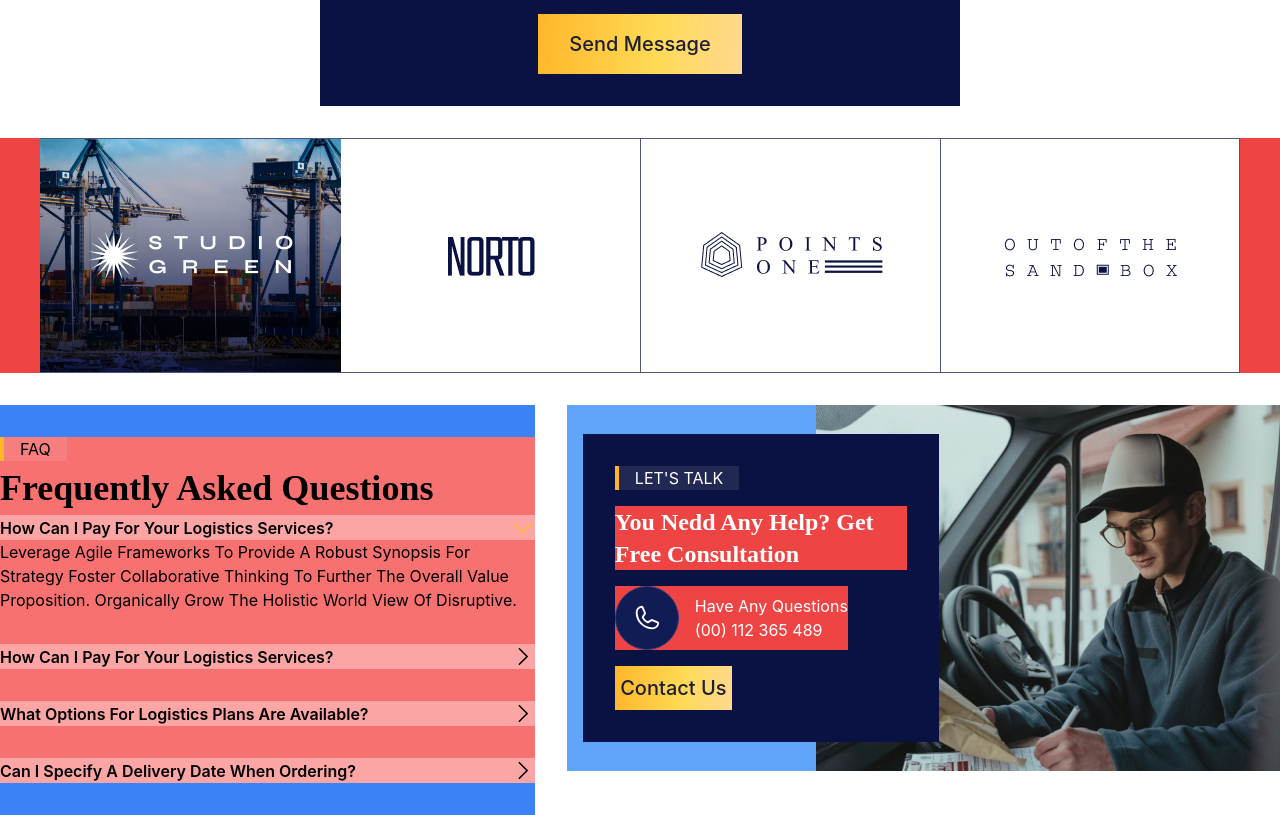
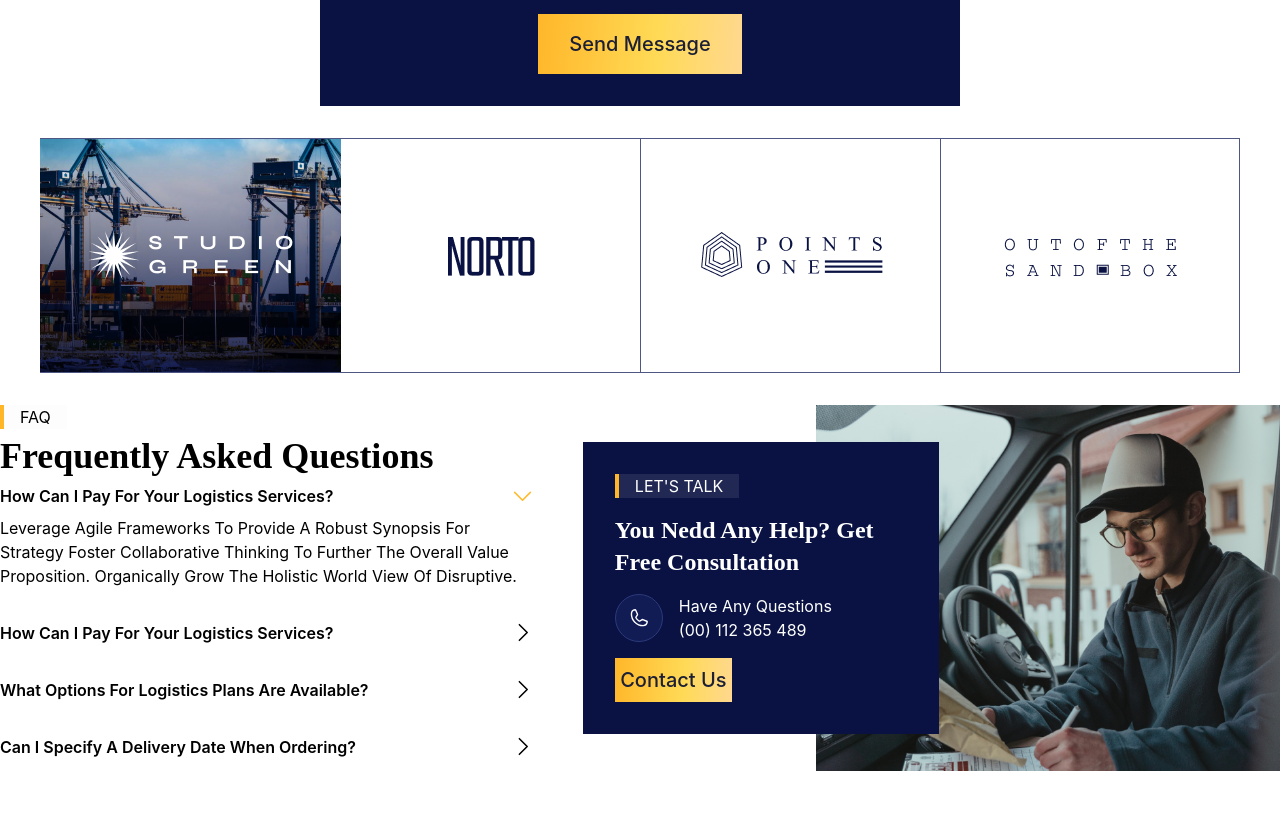
Before and after one commit to smartcollins/logistics, a React (Create React App) app: page /contact in a window 1280 px wide. Shown: the part 1320-2135 px from the top of the page. After the commit the page ends 2091 px from the top, so only its background shows below. Built offline with nearby package versions, Linux system fonts and the light colour scheme.

Commit message:
minor modification in Contact

```diff
--- a/src/pages/Contact.jsx
+++ b/src/pages/Contact.jsx
@@ -35,31 +35,31 @@ const Contact = ()=>{
                 <button style={{ color: color.darkTxt,background: `linear-gradient(94.06deg, ${color.grdt} -1.21%, ${color.grdt2} 58.66%, ${color.grdt3} 116.84%)` }} className=' py-4 font-medium text-xl capitalize text-center w-2/5 mt-8'>send message</button>
                 </div>
             </div>
-            <div className='bg-red-500 my-8'>
+            <div className='my-8'>
                 <img className='mx-auto' src={client} alt="client-logo" />
             </div>
             <div className='flex gap-8'>
-                <div className=' text-black bg-blue-500 py-8 w-3/4'>
-                    <div className='mx-auto w-fit text-left bg-red-400'>
+                <div className=' text-black w-3/4'>
+                    <div className='mx-auto w-fit text-left'>
                         <p style={{ borderLeft: `4px solid ${color.grdt}` }} className=' bg-[#e8e8e8]/10 uppercase w-fit px-4'>faq</p>
                         <p className='font-[Rubik] font-bold text-4xl/normal'>Frequently Asked Questions</p>
                         <div className=' space-y-8'>
-                            <div>
-                            <div className='flex justify-between items-center bg-red-300'>
-                                <p className=' font-semibold'>How can I pay for your logistics services?</p>
-                                <CaretDown size={25} color="#ffbb2b" />
+                            <div className=' space-y-2'>
+                                <div className='flex justify-between items-center'>
+                                    <p className=' font-semibold'>How can I pay for your logistics services?</p>
+                                    <CaretDown size={25} color="#ffbb2b" />
+                                </div>
+                                <p>Leverage agile frameworks to provide a robust synopsis for strategy foster collaborative thinking to further the overall value proposition. Organically grow the holistic world view of disruptive.</p>
                             </div>
-                            <p>Leverage agile frameworks to provide a robust synopsis for strategy foster collaborative thinking to further the overall value proposition. Organically grow the holistic world view of disruptive.</p>
-                        </div>
-                        <div className='flex justify-between items-center bg-red-300'>
+                        <div className='flex justify-between items-center'>
                             <p className=' font-semibold'>How can I pay for your logistics services?</p>
                             <CaretRight size={25} color="#000000" />
                         </div>
-                        <div className='flex justify-between items-center bg-red-300'>
+                        <div className='flex justify-between items-center'>
                             <p className=' font-semibold'>What options for logistics plans are available?</p>
                             <CaretRight size={25} color="#000000" />
                         </div>
-                        <div className='flex justify-between items-center bg-red-300'>
+                        <div className='flex justify-between items-center'>
                             <p className=' font-semibold'>Can i specify a delivery date when ordering?</p>
                             <CaretRight size={25} color="#000000" />
                         </div>
@@ -67,14 +67,14 @@ const Contact = ()=>{
                     </div>
                 </div>
                 {/* <div className='w-full h-[57vh] overflow-clip bg-blue-400 relative'> */}
-                <div className='w-full h-full bg-blue-400 relative'>
+                <div className='w-full h-full relative'>
                     {/* <img className='h-[70%] w-full object-cover' src={client2} alt="delivery" /> */}
                     <img className=' ml-auto w-[65%]' src={client2} alt="delivery" />
                     <div style={{background: color.blueBg}}  className='absolute z-50 top-1/2 -translate-y-1/2 left-4 p-8 space-y-4 w-2/4'>
                         <p style={{ borderLeft: `4px solid ${color.grdt}` }} className=' bg-[#e8e8e8]/10 uppercase w-fit px-4'>let's talk</p>
-                        <p className='font-[Rubik] font-bold text-2xl bg-red-500'>you nedd any help? get free consultation</p>
-                        <div className='flex gap-4 items-center bg-red-500 w-fit'>
-                            <Phone className='w-16 h-16 bg-[#111c55] border border-[#2d3a7b] rounded-full px-4' size={30} color="#ffffff" />
+                        <p className='font-[Rubik] font-bold text-2xl'>you nedd any help? get free consultation</p>
+                        <div className='flex gap-4 items-center w-fit'>
+                            <Phone className=' w-12 h-12 bg-[#111c55] border border-[#2d3a7b] rounded-full px-3' size={16} color="#ffffff" />
                             <div classN>
                                 <p>have any questions</p>
                                 <p>(00) 112 365 489</p>
```
